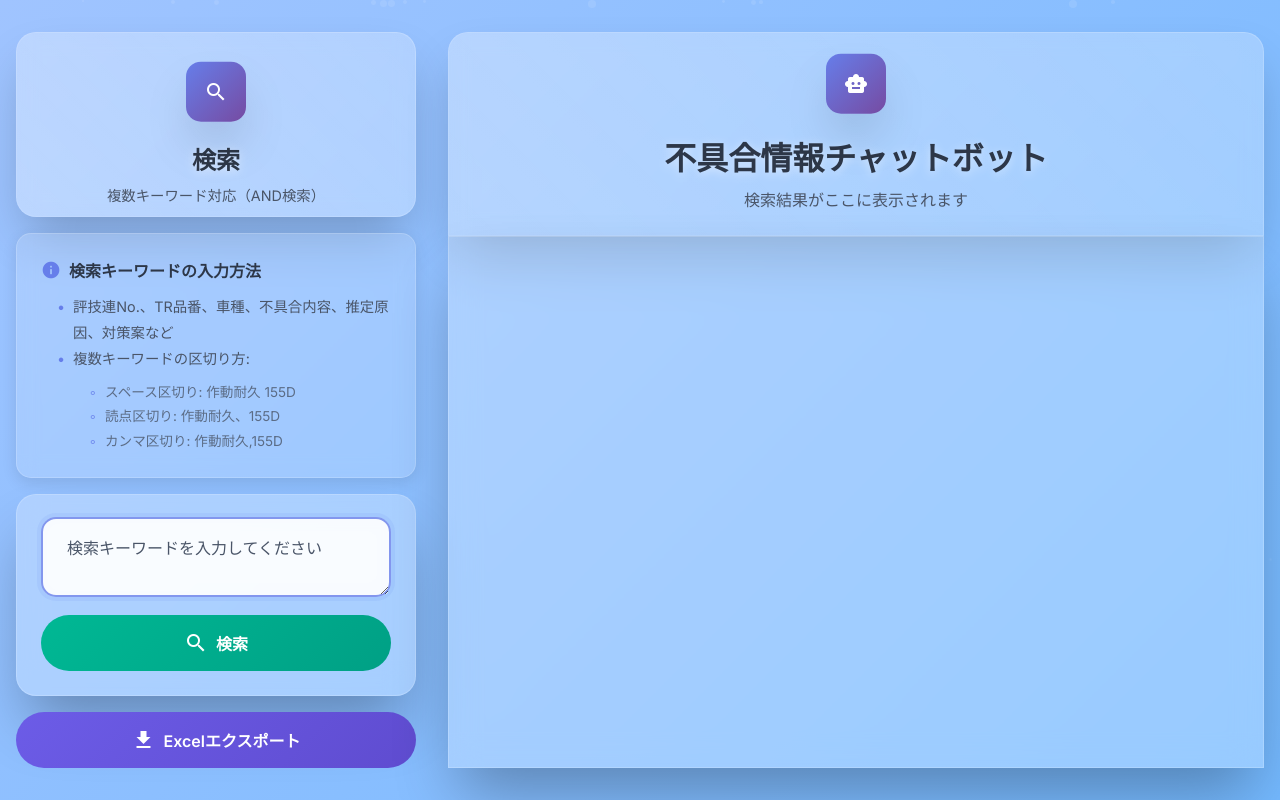
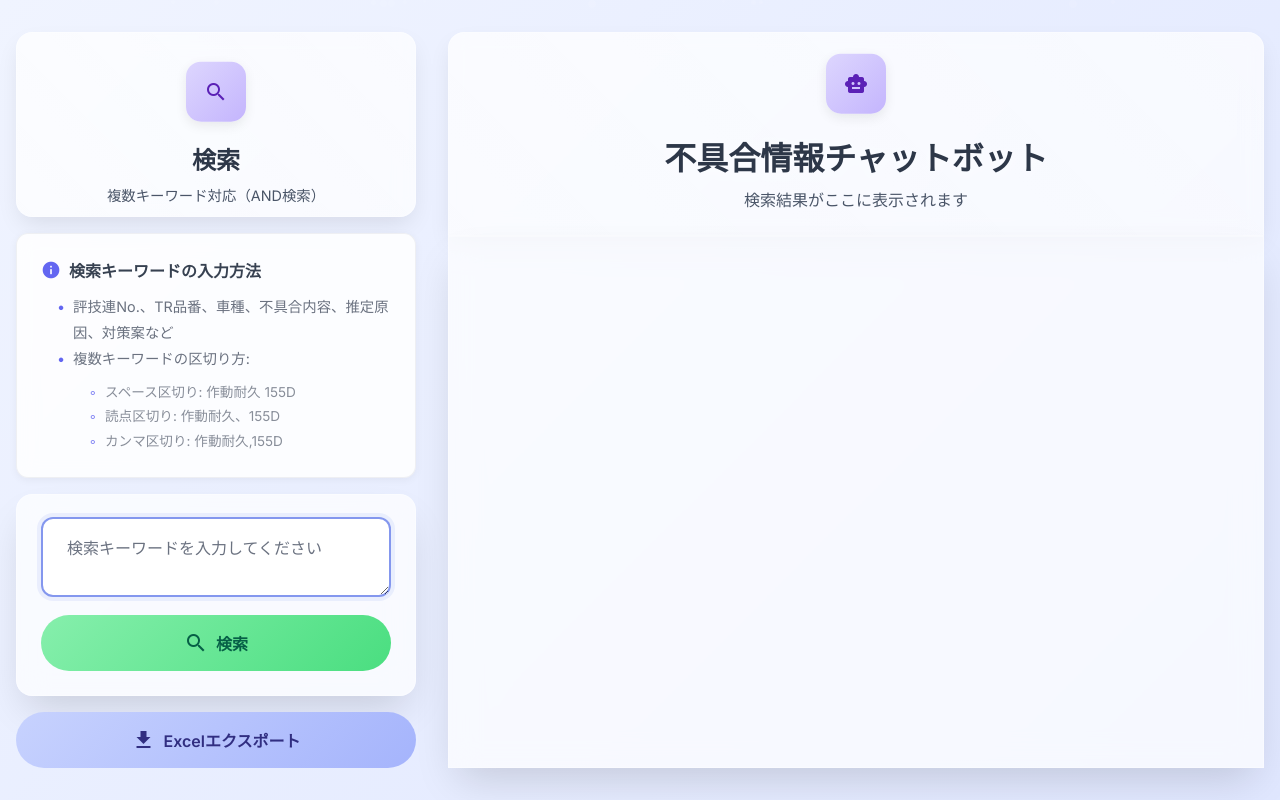
Before and after one commit to kooootaaaa/oracle_chatbot, a Django app: template templates/chatbot/index.html in a window 1280 px wide. Run offline with Django 3.2, Linux system fonts and the light colour scheme; the template is opened without the code that fills it, so the values that code supplies are empty.

Commit message:
チャットボット画面のデザイン変更

```diff
--- a/templates/chatbot/index.html
+++ b/templates/chatbot/index.html
@@ -10,17 +10,17 @@
     <link href="https://fonts.googleapis.com/icon?family=Material+Icons" rel="stylesheet">
     <style>
         :root {
-            --primary-gradient: linear-gradient(135deg, #667eea 0%, #764ba2 100%);
-            --secondary-gradient: linear-gradient(135deg, #f093fb 0%, #f5576c 100%);
-            --success-gradient: linear-gradient(135deg, #4facfe 0%, #00f2fe 100%);
-            --background-gradient: linear-gradient(135deg, #a0c4ff 0%, #74b9ff 100%);
-            --glass-bg: rgba(255, 255, 255, 0.25);
-            --glass-border: rgba(255, 255, 255, 0.18);
-            --text-primary: #2d3748;
-            --text-secondary: #4a5568;
-            --shadow-lg: 0 25px 50px -12px rgba(0, 0, 0, 0.25);
-            --shadow-xl: 0 35px 60px -12px rgba(0, 0, 0, 0.3);
-            --border-radius: 20px;
+            --primary-gradient: linear-gradient(135deg, #e0e7ff 0%, #c7d2fe 100%);
+            --secondary-gradient: linear-gradient(135deg, #fce7f3 0%, #fbbdd5 100%);
+            --success-gradient: linear-gradient(135deg, #d1fae5 0%, #a7f3d0 100%);
+            --background-gradient: linear-gradient(135deg, #f0f4ff 0%, #e0e7ff 100%);
+            --glass-bg: rgba(255, 255, 255, 0.7);
+            --glass-border: rgba(255, 255, 255, 0.3);
+            --text-primary: #374151;
+            --text-secondary: #6b7280;
+            --shadow-lg: 0 10px 25px -5px rgba(0, 0, 0, 0.1);
+            --shadow-xl: 0 20px 40px -10px rgba(0, 0, 0, 0.15);
+            --border-radius: 16px;
             --transition: all 0.3s cubic-bezier(0.4, 0, 0.2, 1);
         }
 
@@ -36,6 +36,7 @@
             min-height: 100vh;
             padding: 2rem 1rem;
             overflow-x: hidden;
+            color: var(--text-primary);
         }
 
         .container {
@@ -119,14 +120,14 @@
         .logo-icon {
             width: 60px;
             height: 60px;
-            background: var(--primary-gradient);
+            background: linear-gradient(135deg, #ddd6fe 0%, #c4b5fd 100%);
             border-radius: 15px;
             display: flex;
             align-items: center;
             justify-content: center;
-            color: white;
+            color: #5b21b6;
             font-size: 2rem;
-            box-shadow: var(--shadow-lg);
+            box-shadow: 0 4px 12px rgba(0, 0, 0, 0.08);
             animation: float 3s ease-in-out infinite;
         }
 
@@ -209,7 +210,7 @@
 
         .user-message {
             background: var(--primary-gradient);
-            color: white;
+            color: #1f2937;
             padding: 1.2rem 1.8rem;
             border-radius: 25px 25px 8px 25px;
             margin-left: auto;
@@ -243,13 +244,13 @@
 
         /* Search Help Section */
         .search-help {
-            background: rgba(255, 255, 255, 0.15);
+            background: rgba(255, 255, 255, 0.85);
             backdrop-filter: blur(10px);
-            border: 1px solid var(--glass-border);
-            border-radius: 15px;
+            border: 1px solid rgba(229, 231, 235, 0.6);
+            border-radius: 12px;
             padding: 1.5rem;
             margin-bottom: 1rem;
-            box-shadow: 0 5px 15px rgba(0, 0, 0, 0.1);
+            box-shadow: 0 2px 8px rgba(0, 0, 0, 0.05);
         }
 
         .help-title {
@@ -263,7 +264,7 @@
 
         .help-title .material-icons {
             font-size: 20px;
-            color: #667eea;
+            color: #6366f1;
         }
 
         .help-list {
@@ -283,7 +284,7 @@
             content: '•';
             position: absolute;
             left: -0.5rem;
-            color: #667eea;
+            color: #6366f1;
         }
 
         .help-sublist {
@@ -304,7 +305,7 @@
             content: '◦';
             position: absolute;
             left: -0.5rem;
-            color: #667eea;
+            color: #6366f1;
         }
 
         /* Search Input Container */
@@ -336,16 +337,17 @@
         #userInput {
             width: 100%;
             padding: 1rem 1.5rem;
-            border: 2px solid rgba(255,255,255,0.2);
-            border-radius: 15px;
+            border: 2px solid #d1d5db;
+            border-radius: 12px;
             font-size: 1rem;
             outline: none;
-            background: rgba(255,255,255,0.9);
+            background: #ffffff;
             color: var(--text-primary);
             transition: var(--transition);
             backdrop-filter: blur(10px);
             min-height: 80px;
             resize: vertical;
+            box-shadow: inset 0 1px 3px rgba(0, 0, 0, 0.1);
         }
 
         #userInput:focus {
@@ -411,25 +413,25 @@
         }
 
         #sendButton {
-            background: linear-gradient(135deg, #00b894 0%, #00a085 100%);
-            color: white;
+            background: linear-gradient(135deg, #86efac 0%, #4ade80 100%);
+            color: #065f46;
         }
 
         #summaryButton {
-            background: linear-gradient(135deg, #00b894 0%, #00a085 100%);
-            color: white;
+            background: linear-gradient(135deg, #86efac 0%, #4ade80 100%);
+            color: #065f46;
         }
 
         .export-btn {
-            background: linear-gradient(135deg, #6c5ce7 0%, #5f4cd0 100%);
-            color: white;
+            background: linear-gradient(135deg, #c7d2fe 0%, #a5b4fc 100%);
+            color: #312e81;
             text-decoration: none;
             width: 100%;
             justify-content: center;
         }
 
         .export-btn:hover {
-            background: linear-gradient(135deg, #7e6ff1 0%, #6a57da 100%);
+            background: linear-gradient(135deg, #a5b4fc 0%, #818cf8 100%);
             transform: translateY(-3px);
             box-shadow: var(--shadow-xl);
         }
@@ -457,18 +459,20 @@
 
         /* Pagination Buttons */
         .pagination-btn {
-            background: linear-gradient(135deg, #667eea 0%, #764ba2 100%);
-            color: white;
+            background: linear-gradient(135deg, #e0e7ff 0%, #c7d2fe 100%);
+            color: #4c1d95;
             padding: 0.8rem 1.5rem;
             font-size: 0.9rem;
+            border: 1px solid rgba(99, 102, 241, 0.2);
         }
 
         /* Summary Button */
         .summary-btn {
-            background: linear-gradient(135deg, #fd79a8 0%, #e84393 100%);
-            color: white;
+            background: linear-gradient(135deg, #fce7f3 0%, #fbcfe8 100%);
+            color: #831843;
             padding: 0.8rem 1.5rem;
             font-size: 0.9rem;
+            border: 1px solid rgba(236, 72, 153, 0.2);
         }
 
         /* Loading Animation */
@@ -497,7 +501,7 @@
 
         /* Clickable Items */
         .clickable-item {
-            color: #667eea;
+            color: #6366f1;
             cursor: pointer;
             text-decoration: none;
             font-weight: 500;
```
